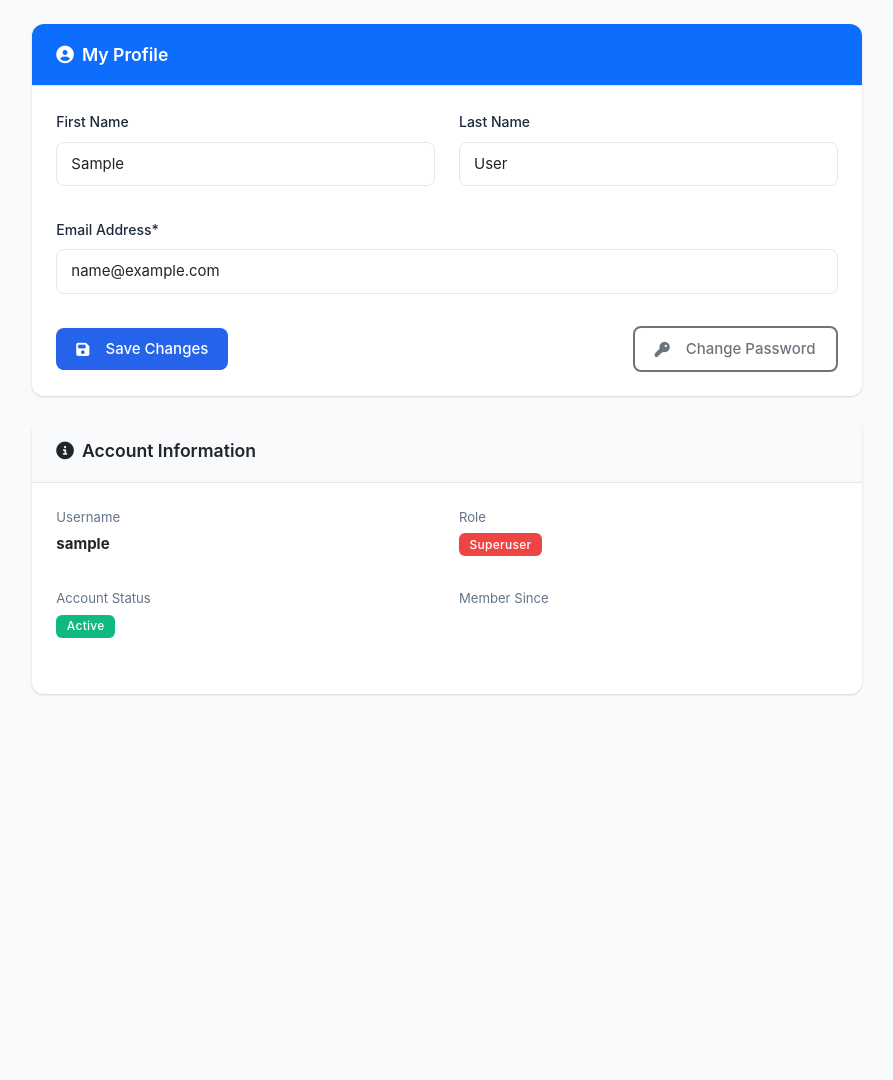
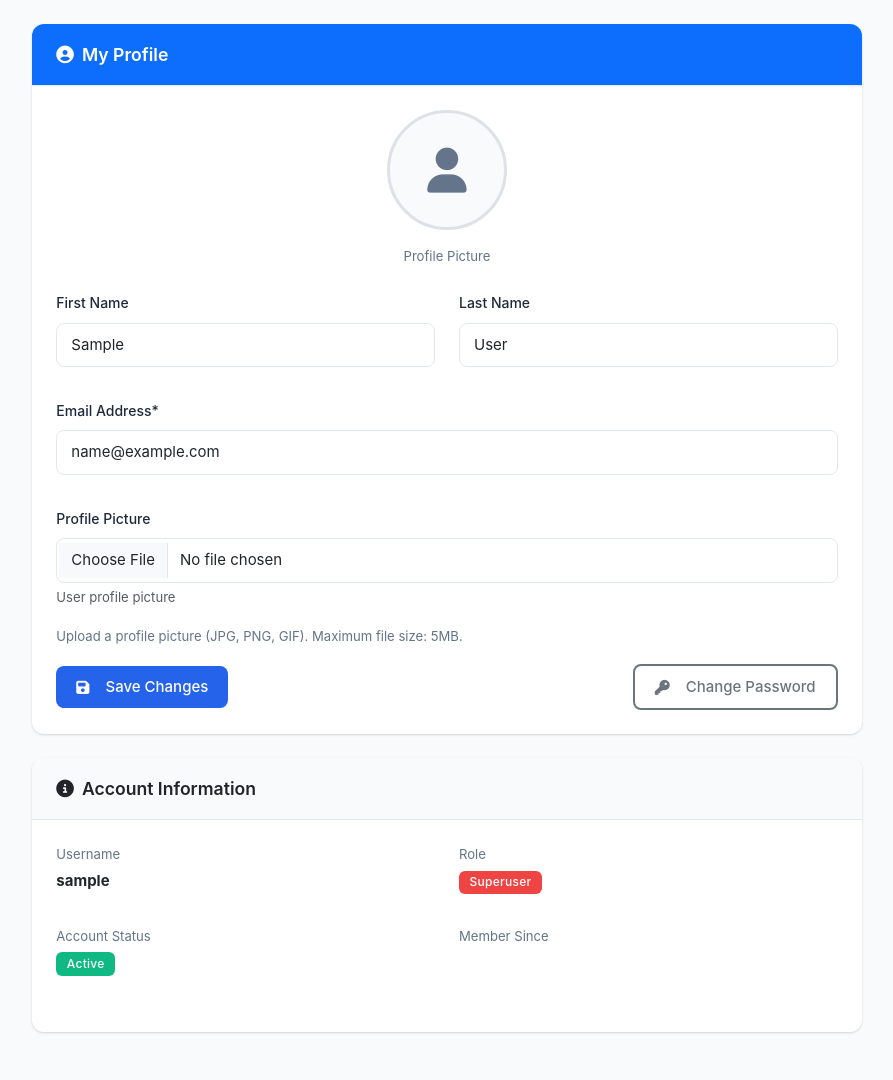
Before and after one commit to Frederick-Teye/InternshipManagementSystem, a Django app: page /accounts/profile/ in a window 1280 px wide. Shown: the whole page, without its empty margins (193-1086 px from the left). Before the commit the page ends 695 px from the top, so only its background shows below. Run offline with Django 4.2, Linux system fonts and the light colour scheme; the visitor is signed in with stand-in values (Sample User, id 1); data that the repository does not hold is empty; parts of the project's set-up code (start-up, migrations or seed data) failed here and were passed over; some libraries are stand-ins or nearby versions.

Commit message:
feat: Add profile picture upload functionality
- Add profile_picture field to User model with proper validation
- Create database migration for profile picture field
- Update UserProfileForm to include profile picture upload
- Modify profile view to handle file uploads
- Add media URL configuration for serving uploaded images
- Update profile template with image display and upload interface

```diff
--- a/apps/accounts/forms.py
+++ b/apps/accounts/forms.py
@@ -14,7 +14,7 @@ class UserProfileForm(forms.ModelForm):
 
     class Meta:
         model = User
-        fields = ["first_name", "last_name", "email"]
+        fields = ["first_name", "last_name", "email", "profile_picture"]
         widgets = {
             "first_name": forms.TextInput(
                 attrs={"class": "form-control", "placeholder": "Enter first name"}
@@ -25,11 +25,15 @@ class UserProfileForm(forms.ModelForm):
             "email": forms.EmailInput(
                 attrs={"class": "form-control", "placeholder": "Enter email address"}
             ),
+            "profile_picture": forms.FileInput(
+                attrs={"class": "form-control", "accept": "image/*"}
+            ),
         }
         labels = {
             "first_name": "First Name",
             "last_name": "Last Name",
             "email": "Email Address",
+            "profile_picture": "Profile Picture",
         }
 
     def clean_email(self):
--- a/apps/accounts/models.py
+++ b/apps/accounts/models.py
@@ -24,6 +24,9 @@ class User(AbstractUser):
         choices=Roles.choices,
         default=Roles.INTERN,
         help_text="Determines the default permissions and dashboard experience.",
+    )
+    profile_picture = models.ImageField(
+        upload_to="profiles/", blank=True, null=True, help_text="User profile picture"
     )
     is_onboarded = models.BooleanField(default=False)
     onboarding_token = models.UUIDField(null=True, blank=True, editable=False)
@@ -53,7 +56,9 @@ class User(AbstractUser):
             return False
         return timezone.now() <= self.onboarding_token_expires_at
 
-    def email_user(self, subject: str, message: str, from_email: str | None = None) -> None:
+    def email_user(
+        self, subject: str, message: str, from_email: str | None = None
+    ) -> None:
         send_mail(subject, message, from_email, [self.email])
 
 
--- a/apps/accounts/views.py
+++ b/apps/accounts/views.py
@@ -1,5 +1,6 @@
 from __future__ import annotations
 
+from django.conf import settings
 from django.contrib import messages
 from django.contrib.auth import authenticate, login, logout, update_session_auth_hash
 from django.contrib.auth.decorators import login_required
@@ -9,6 +10,7 @@ from django.contrib.auth.views import (
     PasswordResetConfirmView,
     PasswordResetCompleteView,
 )
+from django.core.mail import send_mail
 from django.shortcuts import redirect, render
 from django.urls import reverse, reverse_lazy
 from django.utils import timezone
@@ -182,7 +184,7 @@ class CustomPasswordResetCompleteView(PasswordResetCompleteView):
 def profile_view(request):
     """View for users to edit their profile"""
     if request.method == "POST":
-        form = UserProfileForm(request.POST, instance=request.user)
+        form = UserProfileForm(request.POST, request.FILES, instance=request.user)
         if form.is_valid():
             form.save()
             messages.success(request, "Your profile has been updated successfully.")
@@ -215,3 +217,34 @@ def change_password_view(request):
         "form": form,
     }
     return render(request, "accounts/change_password.html", context)
+
+
+@login_required
+def test_email_view(request):
+    """View to test email configuration"""
+    if request.method == "POST":
+        try:
+            # Send a test email
+            send_mail(
+                subject="Test Email from Internship Management System",
+                message=f"Hello {request.user.get_full_name() or request.user.username},\n\nThis is a test email to verify that email configuration is working correctly.\n\nSent at: {timezone.now()}\n\nBest regards,\nInternship Management System",
+                from_email=None,  # Uses DEFAULT_FROM_EMAIL
+                recipient_list=[request.user.email],
+                fail_silently=False,
+            )
+            messages.success(
+                request, f"Test email sent successfully to {request.user.email}!"
+            )
+        except Exception as e:
+            messages.error(request, f"Failed to send email: {str(e)}")
+
+        return redirect("accounts:test_email")
+
+    context = {
+        "user": request.user,
+        "debug": settings.DEBUG,
+        "default_from_email": settings.DEFAULT_FROM_EMAIL,
+        "email_host": getattr(settings, "EMAIL_HOST", None),
+        "email_port": getattr(settings, "EMAIL_PORT", None),
+    }
+    return render(request, "accounts/test_email.html", context)
--- a/config/urls.py
+++ b/config/urls.py
@@ -1,8 +1,11 @@
 from __future__ import annotations
 
+from django.conf import settings
+from django.conf.urls.static import static
 from django.contrib import admin
 from django.shortcuts import redirect
 from django.urls import include, path
+
 from apps.dashboards.views import dashboard
 
 urlpatterns = [
@@ -17,4 +20,9 @@ urlpatterns = [
     path("absenteeism/", include("apps.absenteeism.urls")),
     path("notifications/", include("apps.notifications.urls")),
     path("reports/", include("apps.reports.urls")),
+    path("log/", include("apps.log.urls")),
 ]
+
+# Serve media files during development
+if settings.DEBUG:
+    urlpatterns += static(settings.MEDIA_URL, document_root=settings.MEDIA_ROOT)
--- a/templates/accounts/profile.html
+++ b/templates/accounts/profile.html
@@ -15,7 +15,21 @@
                     </h5>
                 </div>
                 <div class="card-body">
-                    <form method="post" novalidate>
+                    <!-- Profile Picture Section -->
+                    <div class="text-center mb-4">
+                        <div class="profile-picture-container mb-3">
+                            {% if user.profile_picture %}
+                                <img src="{{ user.profile_picture.url }}" alt="Profile Picture" class="rounded-circle profile-picture" style="width: 120px; height: 120px; object-fit: cover; border: 3px solid #dee2e6;">
+                            {% else %}
+                                <div class="rounded-circle bg-light d-flex align-items-center justify-content-center profile-picture-placeholder" style="width: 120px; height: 120px; border: 3px solid #dee2e6; margin: 0 auto;">
+                                    <i class="fas fa-user fa-3x text-muted"></i>
+                                </div>
+                            {% endif %}
+                        </div>
+                        <p class="text-muted small mb-3">Profile Picture</p>
+                    </div>
+
+                    <form method="post" enctype="multipart/form-data" novalidate>
                         {% csrf_token %}
 
                         <div class="row">
@@ -30,6 +44,13 @@
                         <div class="row">
                             <div class="col-md-12 mb-3">
                                 {{ form.email|as_crispy_field }}
+                            </div>
+                        </div>
+
+                        <div class="row">
+                            <div class="col-md-12 mb-3">
+                                {{ form.profile_picture|as_crispy_field }}
+                                <small class="form-text text-muted">Upload a profile picture (JPG, PNG, GIF). Maximum file size: 5MB.</small>
                             </div>
                         </div>
 
```
Also changed, not shown: apps/accounts/migrations/0002_user_profile_picture.py (added).
